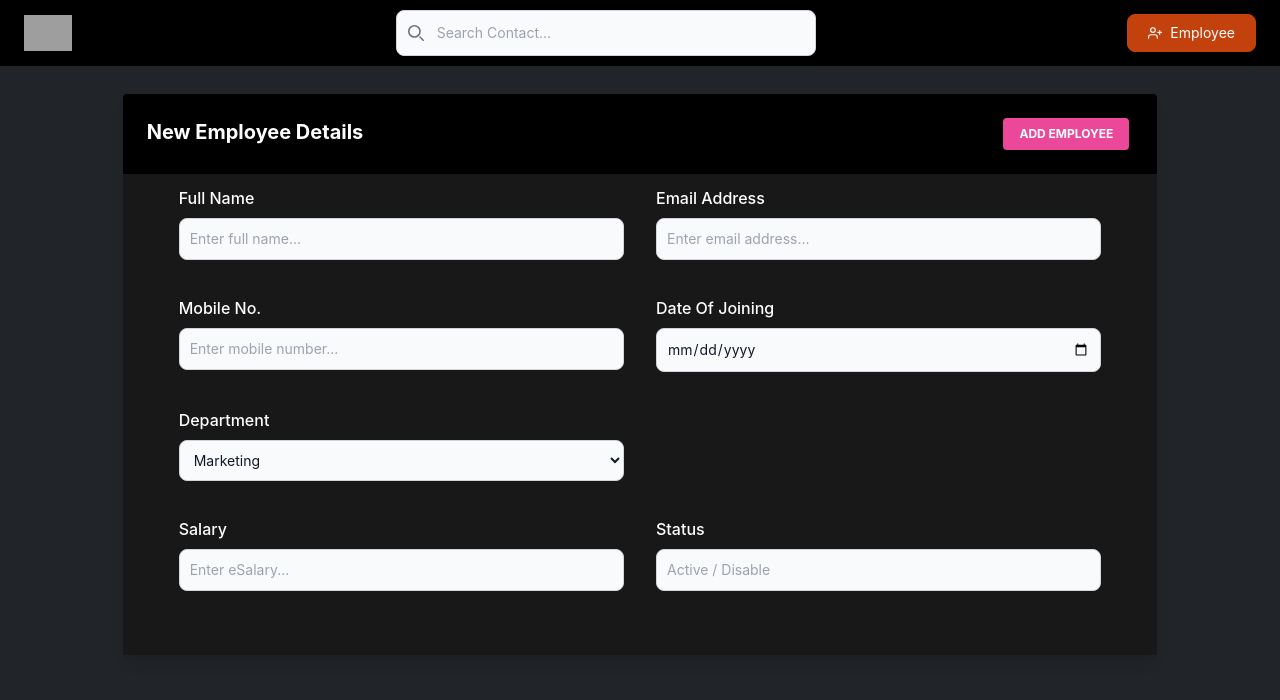
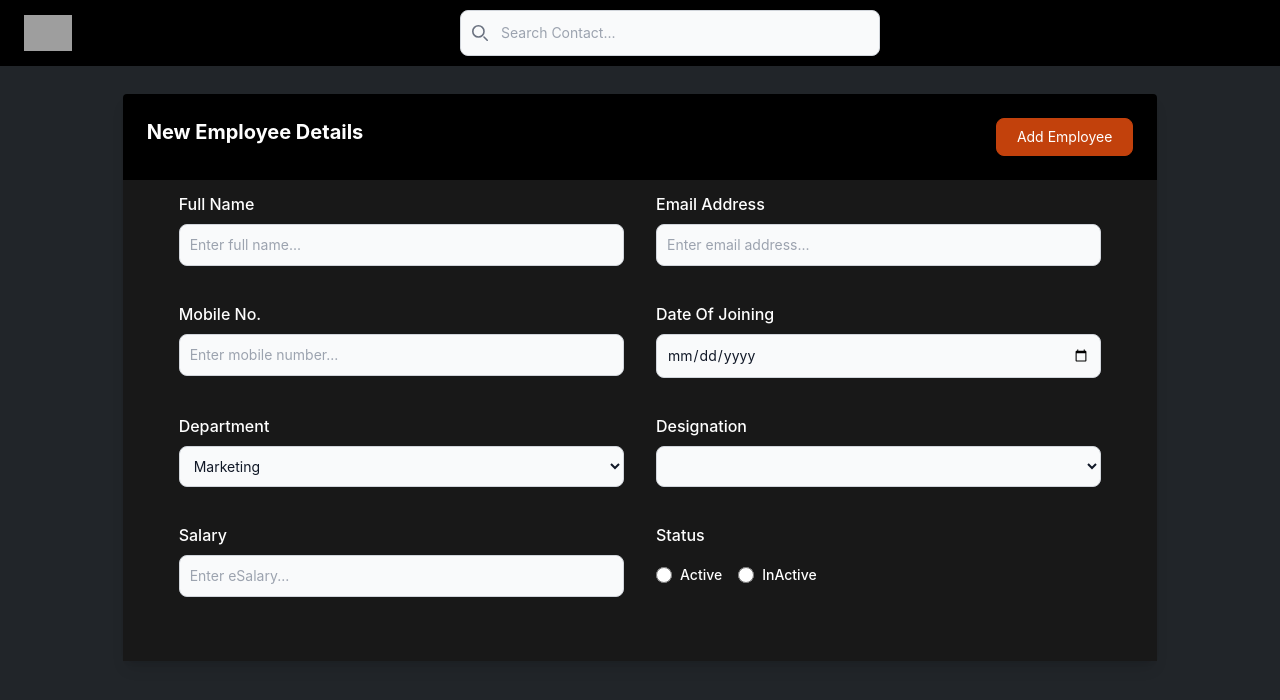
Before and after one commit to uidev-in/employee-management-app, a React (Create React App) app: page /create in a window 1280 px wide. Shown: the top 700 px of the page. Built offline with nearby package versions, Linux system fonts and the light colour scheme; grey boxes are pictures that could not be loaded.

Commit message:
added create page readio button

```diff
--- /dev/null
+++ b/src/component/Form/RadioInput.js
@@ -0,0 +1,25 @@
+import React from "react";
+
+export default function RadioInput({  label, name, onChange }) {
+  return (
+    <>
+
+        <div className="flex items-center mr-4 h-[40px]">
+          <input
+            id={name}
+            type="radio"
+            value=""
+            name="inline-radio-group"
+            className="w-4 h-4 lue-600  focus:ring-blue-500 "
+            onChange={onChange}
+          />
+          <label
+            htmlFor="inline-radio"
+            className="ml-2 text-sm font-medium "
+          >
+            {label}
+          </label>
+        </div>
+    </>
+  );
+}
--- a/src/component/Navbar.js
+++ b/src/component/Navbar.js
@@ -1,27 +1,40 @@
-import React from 'react'
-import { Link } from 'react-router-dom'
-import SearchBar from './SearchBar'
-import {
-  FiUserPlus
-} from "react-icons/fi";
+import React from "react";
+import { Link, useLocation } from "react-router-dom";
+import SearchBar from "./SearchBar";
+import { FiUserPlus } from "react-icons/fi";
 
 export default function Navbar() {
+  const location = useLocation()
   return (
     <header>
       <nav className="bg-black border-gray-200 px-4 lg:px-6 py-2.5">
         <div className="flex flex-wrap justify-between items-center mx-auto max-w-screen-xl">
           <Link to="/" className="flex items-center">
-                <img src="https://www.weblly.in/images/logo.svg" className="mr-3 h-6 sm:h-9" alt="" />
+            <img
+              src="https://www.weblly.in/images/logo.svg"
+              className="mr-3 h-6 sm:h-9"
+              alt=""
+            />
           </Link>
           <div className="flex items-center  lg:order-2">
-                <Link to="/create" className="  focus:ring-4 focus:ring-primary-300 font-normal rounded-lg text-sm px-4 lg:px-5 py-2   text-white bg-orange-700  border  border-orange-700  hover:border-orange-700 hover:bg-transparent hover:text-orange-500">
-                  <span className='flex place-items-center gap-2'><FiUserPlus/>  Employee</span></Link>
+            {location.pathname === "/create" ? (
+              ""
+            ) : (
+              <Link
+                to="/create"
+                className="  focus:ring-4 focus:ring-primary-300 font-normal rounded-lg text-sm px-4 lg:px-5 py-2   text-orange-400 bg-transparent border  border-orange-500  hover:border-orange-700 hover:bg-orange-700 hover:text-white"
+              >
+                <span className="flex place-items-center gap-2">
+                  <FiUserPlus /> Employee
+                </span>
+              </Link>
+            )}
           </div>
           <div className="hidden justify-between items-center w-full lg:flex lg:w-auto lg:order-1">
-              <SearchBar/>
+            <SearchBar />
           </div>
         </div>
       </nav>
     </header>
-  )
+  );
 }
--- a/src/pages/Create.js
+++ b/src/pages/Create.js
@@ -1,6 +1,7 @@
 import React, { useState } from "react";
 import Input from "../component/Form/Input";
 import SelectInput from "../component/Form/SelectInput";
+import RadioInput from "../component/Form/RadioInput";
 
 const departmentOptions = [
   { label: "Marketing", value: "marketing" },
@@ -67,7 +68,7 @@ export default function Create() {
                   New Employee Details
                 </h6>
                 <button
-                  className="bg-pink-500 text-white active:bg-pink-600 font-bold uppercase text-xs px-4 py-2 rounded shadow hover:shadow-md outline-none focus:outline-none mr-1 ease-linear transition-all duration-150"
+                  className="lg:px-5 py-2  focus:ring-4 focus:ring-primary-300  font-normal rounded-lg text-sm px-4    text-white bg-orange-700  border  border-orange-700  hover:border-orange-700 hover:bg-transparent hover:text-orange-500"
                   type="button"
                 >
                   Add Employee
@@ -125,15 +126,16 @@ export default function Create() {
 
 
                   <div className="w-full lg:w-6/12 px-4 mt-3">
-                    {optionSelected ? (
+
                       <SelectInput
                         label="Designation"
-                        options={designationOptions[optionSelected]}
+                        options={ optionSelected ? designationOptions[optionSelected] : []}
                         onChange={(event) =>
                           setOptionSelected(event.target.value)
+
                         }
                       />
-                    ) : null}
+
                   </div>
 
                   <div className="w-full lg:w-6/12 px-4 mt-3">
@@ -146,13 +148,22 @@ export default function Create() {
                     />
                   </div>
                   <div className="w-full lg:w-6/12 px-4 mt-3">
-                    <Input
-                      type="text"
-                      label="Status"
-                      placeholder="Active / Disable"
-                      name="status"
+                  <h3 className="block mb-2 text-md font-medium">Status</h3>
+                   <div className="flex ">
+                   <RadioInput
+                    heading="Status"
+                      label="Active"
+                      name="active"
                       onChange={(e) => console.log(e.target.value)}
                     />
+
+                   <RadioInput
+                    heading="Status"
+                      label="InActive"
+                      name="inactive"
+                      onChange={(e) => console.log(e.target.value)}
+                    />
+                   </div>
                   </div>
                 </div>
               </form>
--- a/src/pages/Home.js
+++ b/src/pages/Home.js
@@ -16,7 +16,6 @@ export default function Home() {
   const dispatch = useDispatch();
   const { employeesData, isLoading } = useSelector((state) => state.app);
 
-  console.log("Employee Data", employeesData);
 
   useEffect(() => {
     dispatch(fetchEmployeeDataAsyncThunk());
```
Also changed, not shown: src/component/Form/SelectInput.js (+6 -3 lines). Lines whose indentation alone changed are shown as unchanged.
